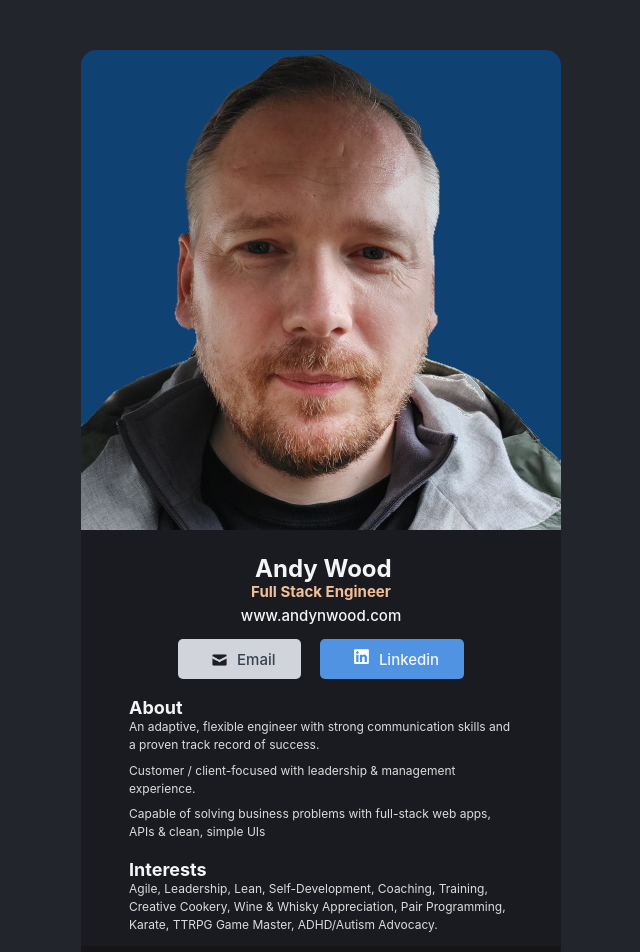
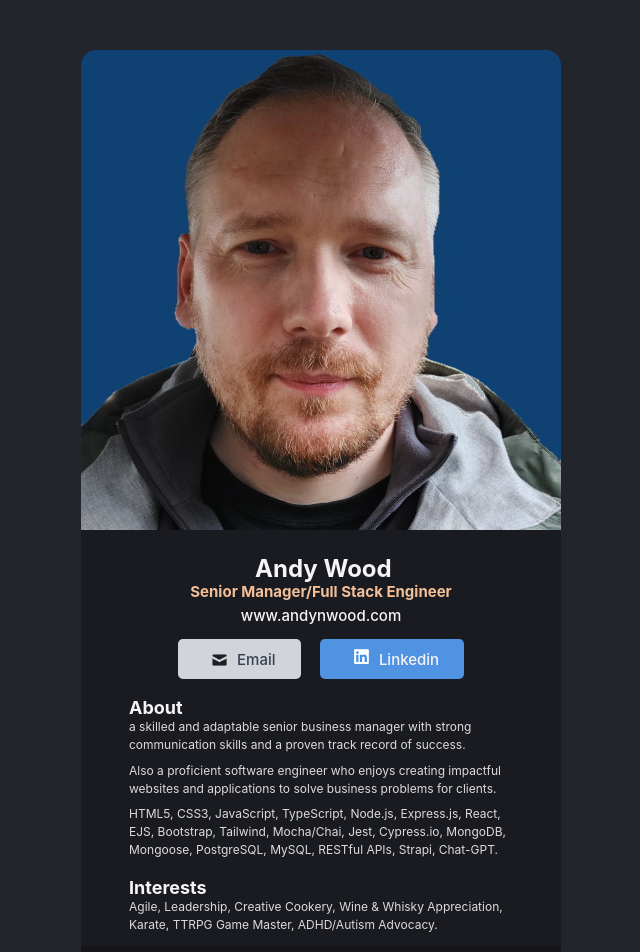
Before and after one commit to TheWoodenMan/twm-business-card, a React (Vite) app: page / in a window 1280 px wide. Shown: the top 952 px of the page, without its empty margins (319-959 px from the left). Built offline with nearby package versions, Linux system fonts and the light colour scheme.

Commit message:
updated text to reflect leadership exp

```diff
--- a/src/components/About.tsx
+++ b/src/components/About.tsx
@@ -6,13 +6,17 @@ function About() {
 		<div className="About">
 			<h2>About</h2>
 			<p>
-				An adaptive, flexible engineer with strong communication skills and a
-				proven track record of success.
+				a skilled and adaptable senior business manager with strong
+				communication skills and a proven track record of success.
 			</p>
-			<p>Customer / client-focused with leadership & management experience.</p>
 			<p>
-				Capable of solving business problems with full-stack web apps, APIs &
-				clean, simple UIs
+				Also a proficient software engineer who enjoys creating impactful
+				websites and applications to solve business problems for clients.
+			</p>
+			<p>
+				HTML5, CSS3, JavaScript, TypeScript, Node.js, Express.js, React, EJS,
+				Bootstrap, Tailwind, Mocha/Chai, Jest, Cypress.io, MongoDB, Mongoose,
+				PostgreSQL, MySQL, RESTful APIs, Strapi, Chat-GPT.
 			</p>
 		</div>
 	);
--- a/src/components/Info.tsx
+++ b/src/components/Info.tsx
@@ -17,7 +17,7 @@ const Info = () => {
 		<div className="Info">
 			<img className="portrait" src={portrait} />
 			<h1>Andy Wood</h1>
-			<h3>Full Stack Engineer</h3>
+			<h3>Senior Manager/Full Stack Engineer</h3>
 			<a href="http://andynwood.com/" target="_blank">
 				<span className="portfolio-link">www.andynwood.com</span>
 			</a>
--- a/src/components/Interests.tsx
+++ b/src/components/Interests.tsx
@@ -6,9 +6,8 @@ function Interests() {
 		<div className="Interests">
 			<h2>Interests</h2>
 			<p>
-				Agile, Leadership, Lean, Self-Development, Coaching, Training, Creative
-				Cookery, Wine & Whisky Appreciation, Pair Programming, Karate, TTRPG
-				Game Master, ADHD/Autism Advocacy.
+				Agile, Leadership, Creative Cookery, Wine & Whisky Appreciation, Karate,
+				TTRPG Game Master, ADHD/Autism Advocacy.
 			</p>
 		</div>
 	);
```
Also changed, not shown: 1 other file (tests, documents, lock files or other folders).
